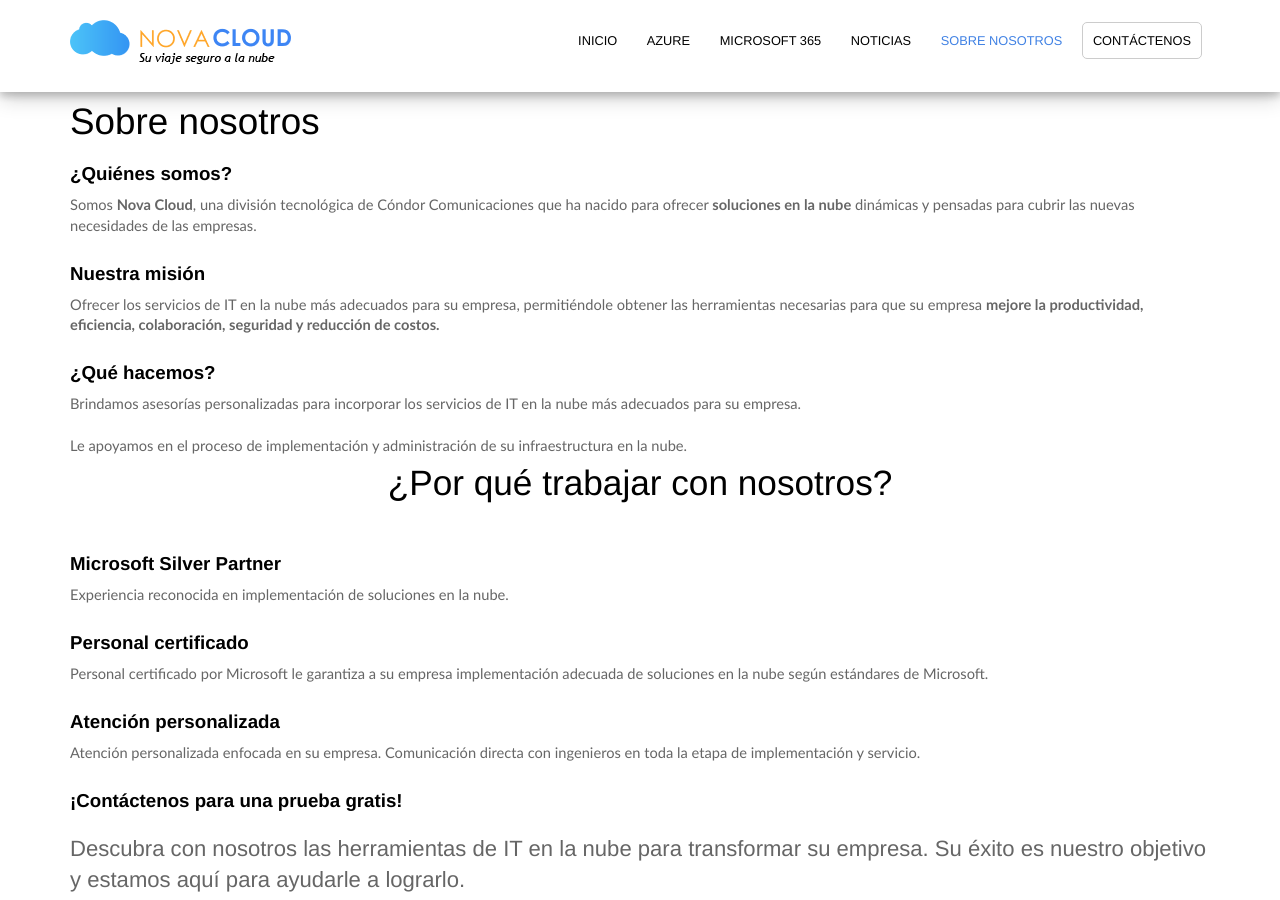
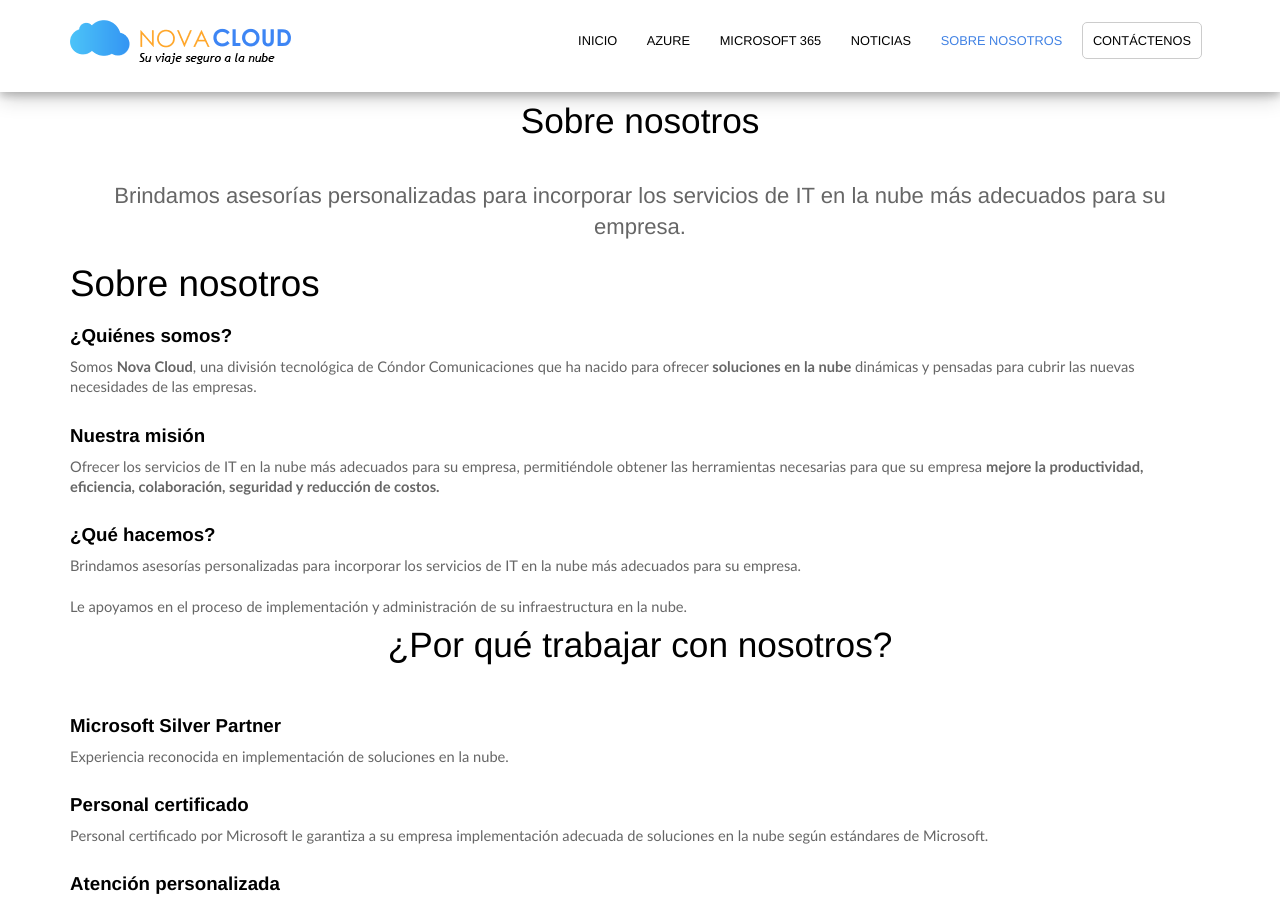
Before and after one commit to nova-cloud/nova-cloud.github.io, a Jekyll site: the page built from sobre-nosotros.html, in a window 1280 px wide and 900 px high. Built offline with Jekyll 4.4.1, drawn with Linux system fonts in a browser that asks for light colours; a script that is not in the unit is left out.

Commit message:
Update sobre-nosotros.html

```diff
--- a/sobre-nosotros.html
+++ b/sobre-nosotros.html
@@ -1,8 +1,6 @@
 ---
 title: Sobre nosotros
-description: >-
-Brindamos asesorías personalizadas para incorporar los servicios de IT en la nube
-más adecuados para su empresa.
+description: "Brindamos asesorías personalizadas para incorporar los servicios de IT en la nube más adecuados para su empresa."
 ---
 <h1>
 	Sobre nosotros
```
